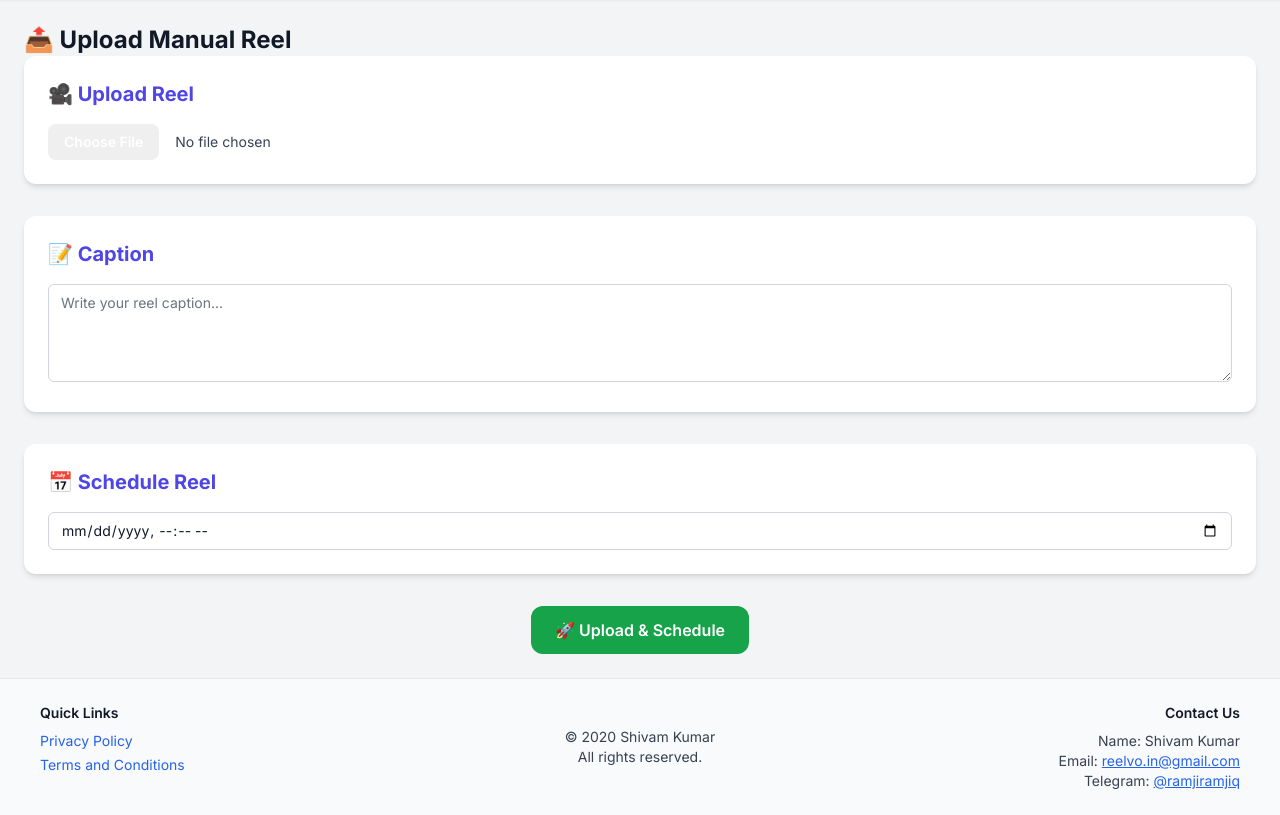
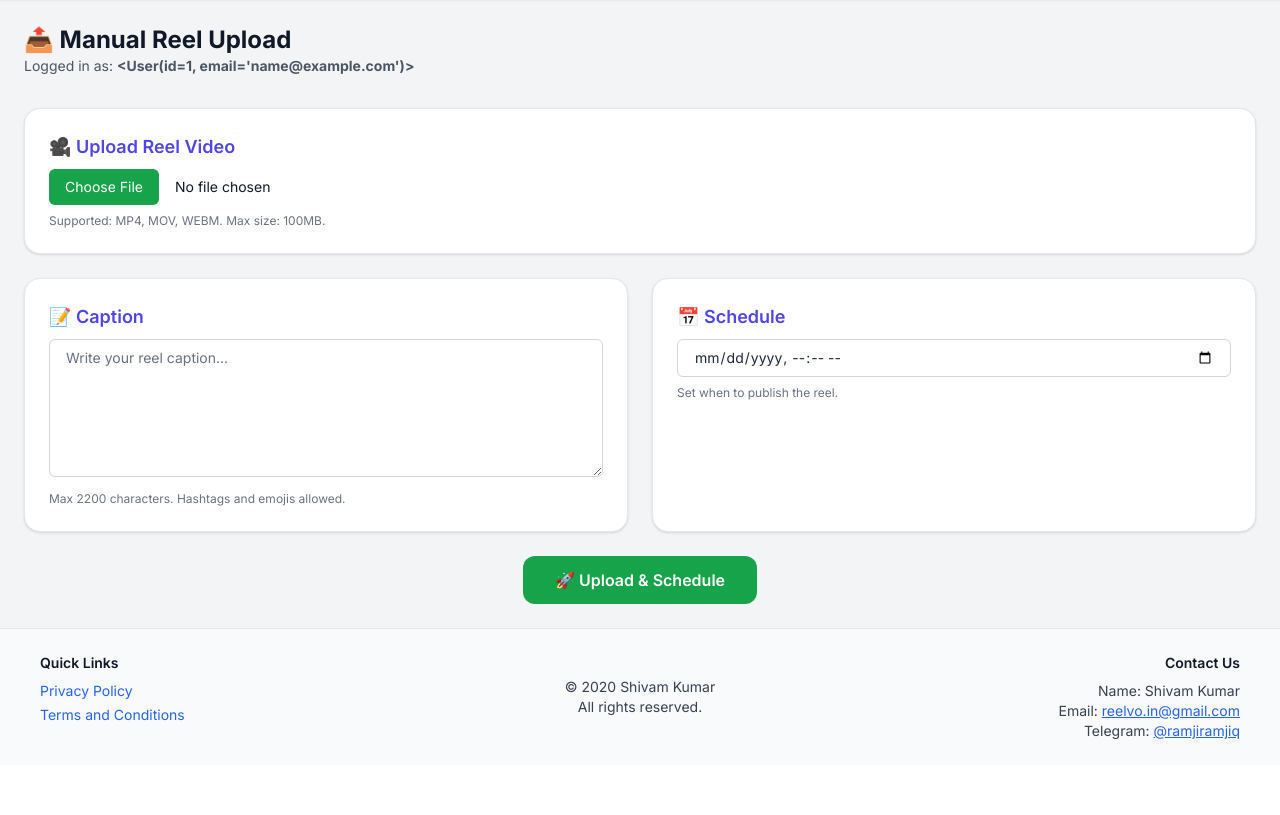
Before and after one commit to saravana-bhava/reelvo.in, a Flask app: template templates/manual_upload.html in a window 1280 px wide. Shown: the part 81-896 px from the top of the page. After the commit the page ends 820 px from the top, so only its background shows below. Run offline with Flask 3, Linux system fonts and the light colour scheme; tables that the repository leaves empty hold one stand-in row (values such as "Sample post"); the template is opened without the code that fills it: values that come from a table or form of the project are taken from there, most other values are stand-ins (such as "Sample title", 1, 10 or a date in 2020); parts of the project's set-up code (start-up, migrations or seed data) failed here and were passed over.

Commit message:
Manual Reel Upload feature..

```diff
--- a/routes/reels.py
+++ b/routes/reels.py
@@ -236,7 +236,7 @@ def manual_upload():
             schedule = Schedule(
                 user_id=user_id,
                 reel_id=reel.id,
-                scheduled_time=reel.scheduled_at,
+                scheduled_for=reel.scheduled_at,
                 timezone="Asia/Kolkata",
                 status="pending"
             )
--- a/static/css/style.css
+++ b/static/css/style.css
@@ -813,6 +813,10 @@ select {
   z-index: 50;
 }
 
+.col-span-1 {
+  grid-column: span 1 / span 1;
+}
+
 .col-span-full {
   grid-column: 1 / -1;
 }
@@ -1490,6 +1494,11 @@ select {
 .px-6 {
   padding-left: 1.5rem;
   padding-right: 1.5rem;
+}
+
+.px-8 {
+  padding-left: 2rem;
+  padding-right: 2rem;
 }
 
 .py-1 {
@@ -1861,6 +1870,10 @@ select {
   border-radius: 0.5rem;
 }
 
+.file\:rounded-md::file-selector-button {
+  border-radius: 0.375rem;
+}
+
 .file\:border-0::file-selector-button {
   border-width: 0px;
 }
@@ -1868,6 +1881,11 @@ select {
 .file\:bg-blue-600::file-selector-button {
   --tw-bg-opacity: 1;
   background-color: rgb(37 99 235 / var(--tw-bg-opacity, 1));
+}
+
+.file\:bg-green-600::file-selector-button {
+  --tw-bg-opacity: 1;
+  background-color: rgb(22 163 74 / var(--tw-bg-opacity, 1));
 }
 
 .file\:px-4::file-selector-button {
@@ -1883,6 +1901,10 @@ select {
 .file\:text-sm::file-selector-button {
   font-size: 0.875rem;
   line-height: 1.25rem;
+}
+
+.file\:font-medium::file-selector-button {
+  font-weight: 500;
 }
 
 .file\:font-semibold::file-selector-button {
@@ -1985,6 +2007,11 @@ select {
 .hover\:file\:bg-blue-700::file-selector-button:hover {
   --tw-bg-opacity: 1;
   background-color: rgb(29 78 216 / var(--tw-bg-opacity, 1));
+}
+
+.hover\:file\:bg-green-700::file-selector-button:hover {
+  --tw-bg-opacity: 1;
+  background-color: rgb(21 128 61 / var(--tw-bg-opacity, 1));
 }
 
 .focus\:not-sr-only:focus {
@@ -2195,6 +2222,10 @@ select {
 }
 
 @media (min-width: 768px) {
+  .md\:col-span-2 {
+    grid-column: span 2 / span 2;
+  }
+
   .md\:block {
     display: block;
   }
@@ -2205,6 +2236,10 @@ select {
 
   .md\:hidden {
     display: none;
+  }
+
+  .md\:grid-cols-2 {
+    grid-template-columns: repeat(2, minmax(0, 1fr));
   }
 
   .md\:grid-cols-3 {
--- a/templates/includes/sidebar.html
+++ b/templates/includes/sidebar.html
@@ -35,6 +35,7 @@
     {% set nav_links = [
       ('🏠', 'Dashboard', 'dashboard.dashboard', None),
       ('🎬', 'Create Reel', 'reels.create_reel', None),
+      ('📤', 'Manual Upload', 'reels.manual_upload', None),
       ('📂', 'Reel History', 'reels.list_reels', None),
       ('🗓️', 'Scheduled Reels', 'schedule.list_scheduled_jobs_view', None),
       ('📊', 'Analytics', 'coming_soon.show_coming', 'analytics'),
--- a/templates/manual_upload.html
+++ b/templates/manual_upload.html
@@ -1,5 +1,5 @@
 <!--
-  File:         templates/manual_reel.html
+  File:         templates/manual_upload.html
   Description:  Form to upload and schedule a manual video reel
   Framework:    Flask + TailwindCSS
   Author:       Saravana Bhava
@@ -7,49 +7,67 @@
 -->
 
 {% extends "base.html" %}
-{% block title %}Upload Reel{% endblock %}
+{% block title %}Manual Upload{% endblock %}
 
 {% block heading %}
-<span class="inline-flex items-center gap-2 text-2xl font-bold text-gray-900 dark:text-gray-600">
-  📤 Upload Manual Reel
-</span>
+<div class="flex items-center gap-3 text-2xl font-bold text-gray-900 dark:text-white">
+  📤 Manual Reel Upload
+</div>
 {% endblock %}
 
 {% block content %}
-<section class="space-y-8 animate-fade-in">
-  <form id="manualReelForm" method="post" action="{{ url_for('reels.manual_upload') }}"
-        enctype="multipart/form-data" onsubmit="disableForm()" class="space-y-8">
+<div class="space-y-8 w-full animate-fade-in">
+  <div class="text-sm text-gray-600 dark:text-gray-600">
+    Logged in as: <strong>{{ user }}</strong>
+  </div>
+
+  <form method="POST"
+        action="{{ url_for('reels.manual_upload') }}"
+        enctype="multipart/form-data"
+        onsubmit="disableForm()"
+        class="grid grid-cols-1 md:grid-cols-2 gap-6">
 
     <!-- Video Upload -->
-    <div class="bg-white dark:bg-gray-800 rounded-xl shadow-md p-6 space-y-4">
-      <h3 class="text-xl font-bold text-indigo-600 dark:text-indigo-400">🎥 Upload Reel</h3>
-      <input type="file" name="video" accept="video/mp4,video/mov,video/webm" required
-             class="block w-full text-sm text-gray-700 dark:text-gray-200 file:mr-4 file:py-2 file:px-4 file:rounded-lg file:border-0 file:text-sm file:font-semibold file:bg-green-600 file:text-white hover:file:bg-green-700" />
+    <div class="col-span-1 md:col-span-2 bg-white dark:bg-gray-800 border border-gray-200 dark:border-gray-700 rounded-2xl shadow p-6">
+      <h2 class="text-lg font-semibold text-indigo-600 dark:text-indigo-400 mb-2">🎥 Upload Reel Video</h2>
+      <input type="file"
+             name="video"
+             accept="video/mp4,video/mov,video/webm"
+             required
+             class="w-full text-sm file:mr-4 file:py-2 file:px-4 file:rounded-md file:border-0 file:text-sm file:font-medium file:bg-green-600 file:text-white hover:file:bg-green-700 transition" />
+      <p class="text-xs text-gray-500 dark:text-gray-400 mt-2">Supported: MP4, MOV, WEBM. Max size: 100MB.</p>
     </div>
 
-    <!-- Caption Input -->
-    <div class="bg-white dark:bg-gray-800 rounded-xl shadow-md p-6 space-y-4">
-      <h3 class="text-xl font-bold text-indigo-600 dark:text-indigo-400">📝 Caption</h3>
-      <textarea name="caption" rows="4" maxlength="2200" placeholder="Write your reel caption..."
-                class="w-full px-3 py-2 rounded-md border border-gray-300 dark:border-gray-600 bg-white dark:bg-gray-900 text-sm text-gray-900 dark:text-gray-100 focus:ring-indigo-500 resize-y transition"></textarea>
+    <!-- Caption -->
+    <div class="bg-white dark:bg-gray-800 border border-gray-200 dark:border-gray-700 rounded-2xl shadow p-6">
+      <h2 class="text-lg font-semibold text-indigo-600 dark:text-indigo-400 mb-2">📝 Caption</h2>
+      <textarea name="caption"
+                rows="6"
+                maxlength="2200"
+                placeholder="Write your reel caption..."
+                class="w-full px-4 py-2 rounded-md border border-gray-300 dark:border-gray-600 bg-white dark:bg-gray-900 text-sm text-gray-800 dark:text-gray-100 focus:ring-2 focus:ring-indigo-500 transition resize-y"></textarea>
+      <p class="text-xs text-gray-500 dark:text-gray-400 mt-2">Max 2200 characters. Hashtags and emojis allowed.</p>
     </div>
 
     <!-- Schedule -->
-    <div class="bg-white dark:bg-gray-800 rounded-xl shadow-md p-6 space-y-4">
-      <h3 class="text-xl font-bold text-indigo-600 dark:text-indigo-400">📅 Schedule Reel</h3>
-      <input type="datetime-local" name="schedule_time" required
-             class="w-full px-3 py-2 rounded-md border border-gray-300 dark:border-gray-600 bg-white dark:bg-gray-900 text-sm text-gray-900 dark:text-gray-100 focus:ring-indigo-500" />
+    <div class="bg-white dark:bg-gray-800 border border-gray-200 dark:border-gray-700 rounded-2xl shadow p-6">
+      <h2 class="text-lg font-semibold text-indigo-600 dark:text-indigo-400 mb-2">📅 Schedule</h2>
+      <input type="datetime-local"
+             name="schedule_time"
+             required
+             class="w-full px-4 py-2 rounded-md border border-gray-300 dark:border-gray-600 bg-white dark:bg-gray-900 text-sm text-gray-800 dark:text-gray-100 focus:ring-2 focus:ring-indigo-500 transition" />
+      <p class="text-xs text-gray-500 dark:text-gray-400 mt-2">Set when to publish the reel.</p>
     </div>
 
     <!-- Submit -->
-    <div class="text-center">
+    <div class="col-span-1 md:col-span-2 text-center">
       <button type="submit"
-              class="px-6 py-3 rounded-xl bg-green-600 text-white hover:bg-green-700 focus:ring-green-500 font-semibold transition">
+              class="inline-flex items-center gap-2 px-8 py-3 rounded-xl bg-green-600 hover:bg-green-700 text-white font-semibold focus:outline-none focus:ring-2 focus:ring-green-500 transition">
         🚀 Upload & Schedule
       </button>
     </div>
   </form>
-</section>
+</div>
 
 <script>
 function disableForm() {
```
